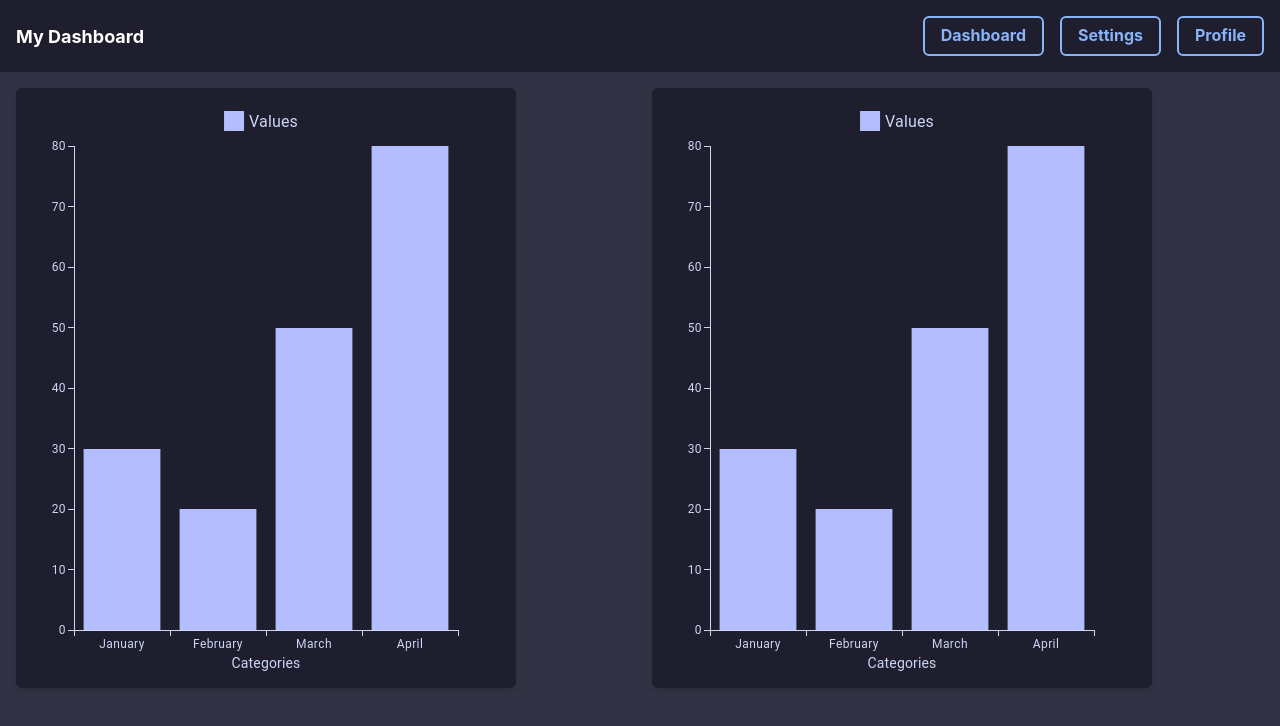
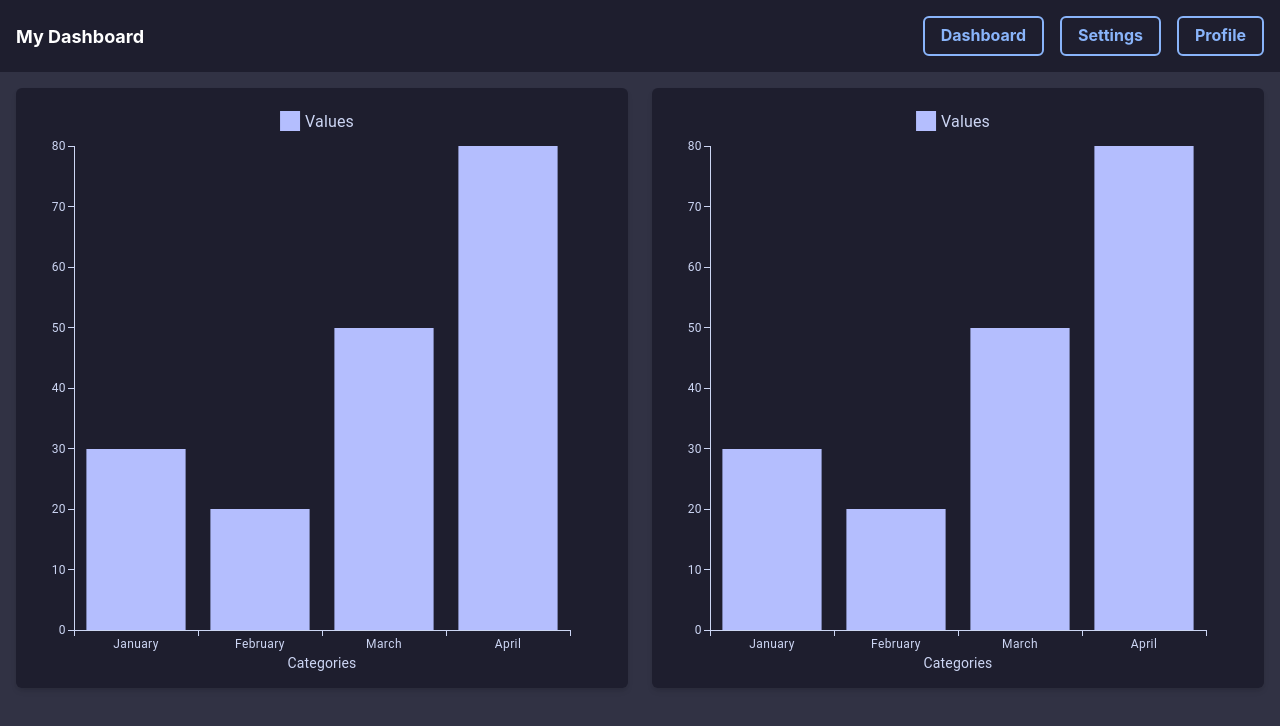
Before and after one commit to Etchmon/vite-dashboard, a React (Vite) app: page / in a window 1280 px wide. Shown: the top 726 px of the page. Built offline with nearby package versions, Linux system fonts and the light colour scheme.

Commit message:
EDIT chart width

```diff
--- a/src/components/charts/BarChart.jsx
+++ b/src/components/charts/BarChart.jsx
@@ -11,7 +11,7 @@ const BarChartComponent = ({ data }) => {
   const textColor = useColorModeValue(catppuccinMocha.text, catppuccinMocha.text);
 
   return (
-    <Box bg={bgColor} p={2} width={{ base:'100%', md:'500px'}} height={{ base:'400', md:'600px'}} borderRadius="md" boxShadow="md">
+    <Box bg={bgColor} p={2} width={{ base:'100%'}} height={{ base:'400', md:'600px'}} borderRadius="md" boxShadow="md">
       <ThemeProvider theme={muiTheme}>
         <BarChart
           xAxis={[
```
